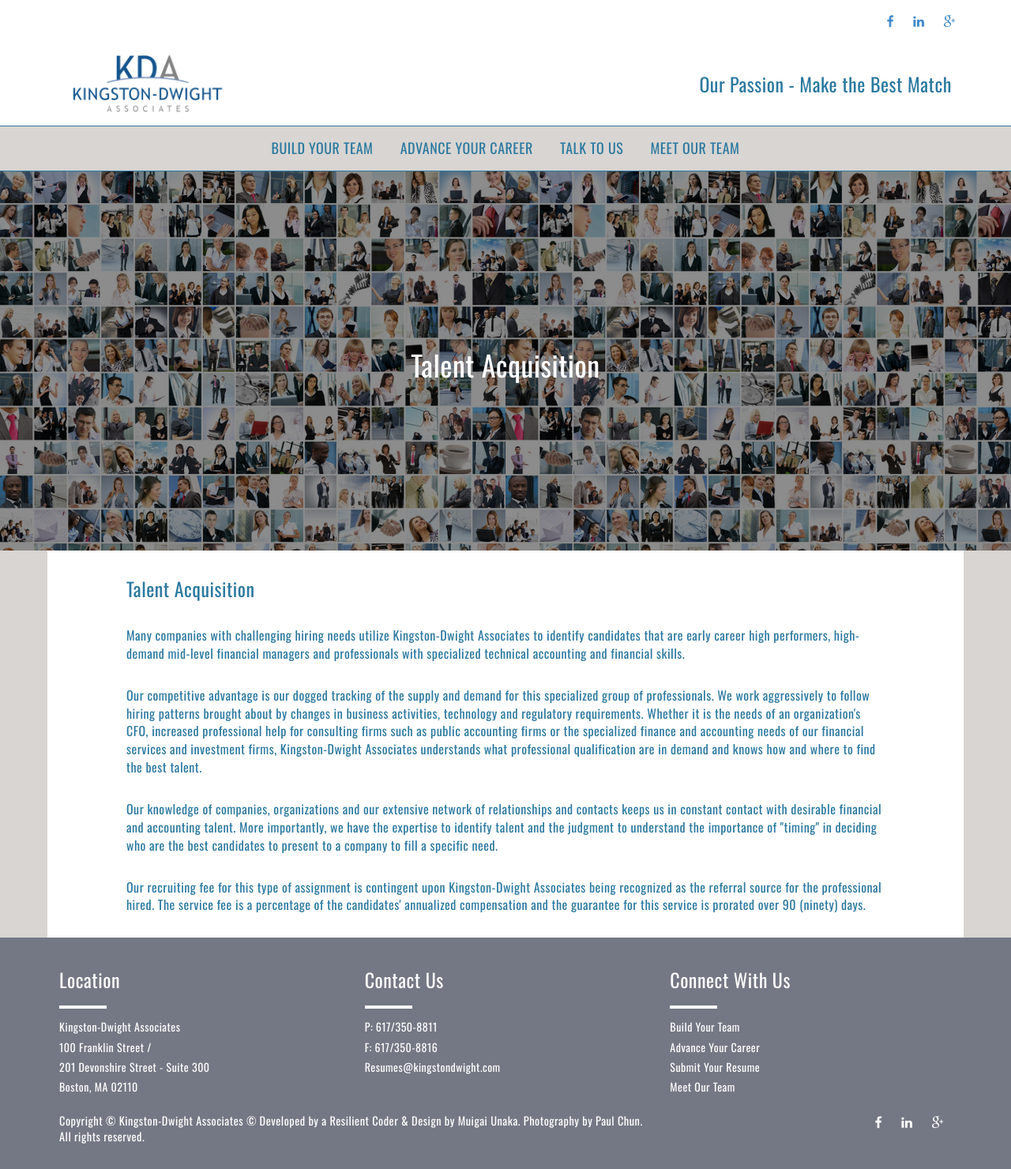
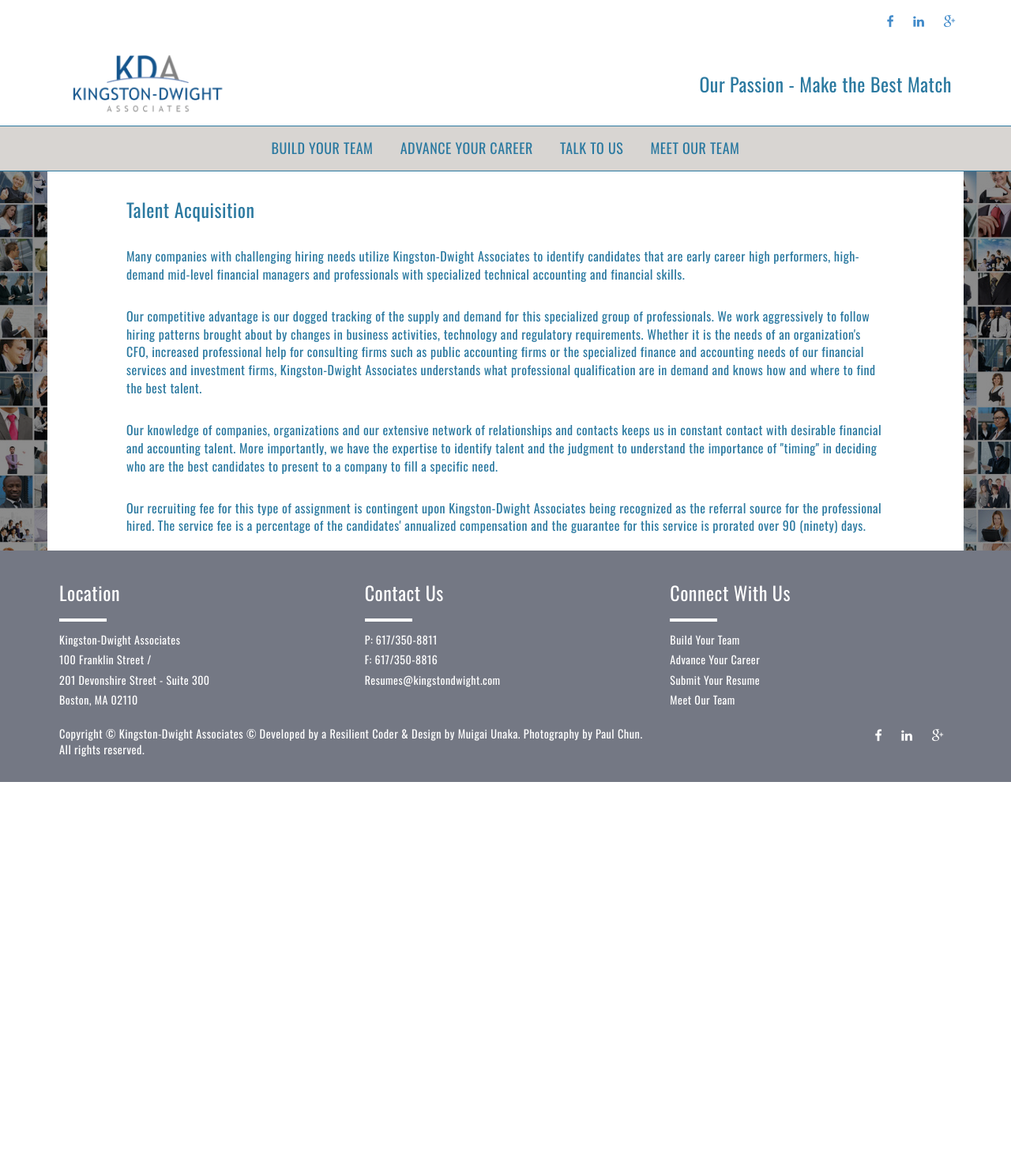
Before and after one commit to muigaiunaka/kingstondwight, a Jekyll site: the page built from talent-acquisition.html, in a window 1280 px wide. Shown: the whole page at 79% size. Built offline with Jekyll 4.4.1, drawn with Linux system fonts in a browser that asks for light colours; nearby versions of some CDN libraries; some web fonts are replaced; a script that is not in the unit is left out; after the commit the page ends 990 px from its top, so only the background shows below that.

Commit message:
updated talent-acquisition and more

```diff
--- a/css/style.css
+++ b/css/style.css
@@ -493,6 +493,11 @@
     /*display: none;*/
 }
 
+.uploadcare-widget-button {
+    background-color: #2b79a0;
+    margin: 15px auto;
+}
+
 /*--------------------------------------------------------------
 # Content Pages
 --------------------------------------------------------------*/
--- a/talent-acquisition.html
+++ b/talent-acquisition.html
@@ -4,21 +4,36 @@
 permalink: /talent-acquisition/
 ---
 
-<section class="heroBanner" style="background: linear-gradient(rgba(0, 0, 0, 0.45), rgba(0, 0, 0, 0.45)), url('../img/talent-acquisition-banner.jpeg') fixed">
-    <h1> {{ page.title }} </h1>
-</section>
+<!--<section class="heroBanner" style="background: linear-gradient(rgba(0, 0, 0, 0.45), rgba(0, 0, 0, 0.45)), url('../img/talent-acquisition-banner.jpeg') fixed">-->
+    <!--<h1> {{ page.title }} </h1>-->
+<!--</section>-->
 
-<section class="wrapper col-xs-12 bg-gray">
+<!--<section class="wrapper col-xs-12 bg-gray">-->
+    <!--<div class="col-xs-12 bg-white wrapper">-->
+        <!--<div class="content-container">-->
+        <!--<h2>Talent Acquisition</h2>-->
+        <!--<p>Many companies with challenging hiring needs utilize Kingston-Dwight Associates to identify candidates that are early career high performers, high-demand mid-level financial managers and professionals with specialized technical accounting and financial skills.</p>-->
+
+        <!--<p>Our competitive advantage is our dogged tracking of the supply and demand for this specialized group of professionals. We work aggressively to follow hiring patterns brought about by changes in business activities, technology and regulatory requirements. Whether it is the needs of an organization's CFO, increased professional help for consulting firms such as public accounting firms or the specialized finance and accounting needs of our financial services and investment firms, Kingston-Dwight Associates understands what professional qualification are in demand and knows how and where to find the best talent.</p>-->
+
+        <!--<p>Our knowledge of companies, organizations and our extensive network of relationships and contacts keeps us in constant contact with desirable financial and accounting talent. More importantly, we have the expertise to identify talent and the judgment to understand the importance of "timing" in deciding who are the best candidates to present to a company to fill a specific need.</p>-->
+
+        <!--<p>Our recruiting fee for this type of assignment is contingent upon Kingston-Dwight Associates being recognized as the referral source for the professional hired. The service fee is a percentage of the candidates' annualized compensation and the guarantee for this service is prorated over 90 (ninety) days.</p>-->
+        <!--</div>-->
+    <!--</div>-->
+<!--</section>-->
+
+<section class="wrapper col-xs-12 bg-gray heroBanner" style="background: linear-gradient(rgba(0, 0, 0, 0.45), rgba(0, 0, 0, 0.45)), url('../img/talent-acquisition-banner.jpeg') fixed">
     <div class="col-xs-12 bg-white wrapper">
-        <div class="content-container">
-        <h2>Talent Acquisition</h2>
-        <p>Many companies with challenging hiring needs utilize Kingston-Dwight Associates to identify candidates that are early career high performers, high-demand mid-level financial managers and professionals with specialized technical accounting and financial skills.</p>
+        <div class="content-container text-left">
+            <h2 class="text-left">Talent Acquisition</h2>
+            <p class="text-left">Many companies with challenging hiring needs utilize Kingston-Dwight Associates to identify candidates that are early career high performers, high-demand mid-level financial managers and professionals with specialized technical accounting and financial skills.</p>
 
-        <p>Our competitive advantage is our dogged tracking of the supply and demand for this specialized group of professionals. We work aggressively to follow hiring patterns brought about by changes in business activities, technology and regulatory requirements. Whether it is the needs of an organization's CFO, increased professional help for consulting firms such as public accounting firms or the specialized finance and accounting needs of our financial services and investment firms, Kingston-Dwight Associates understands what professional qualification are in demand and knows how and where to find the best talent.</p>
+            <p>Our competitive advantage is our dogged tracking of the supply and demand for this specialized group of professionals. We work aggressively to follow hiring patterns brought about by changes in business activities, technology and regulatory requirements. Whether it is the needs of an organization's CFO, increased professional help for consulting firms such as public accounting firms or the specialized finance and accounting needs of our financial services and investment firms, Kingston-Dwight Associates understands what professional qualification are in demand and knows how and where to find the best talent.</p>
 
-        <p>Our knowledge of companies, organizations and our extensive network of relationships and contacts keeps us in constant contact with desirable financial and accounting talent. More importantly, we have the expertise to identify talent and the judgment to understand the importance of "timing" in deciding who are the best candidates to present to a company to fill a specific need.</p>
+            <p class="text-left">Our knowledge of companies, organizations and our extensive network of relationships and contacts keeps us in constant contact with desirable financial and accounting talent. More importantly, we have the expertise to identify talent and the judgment to understand the importance of "timing" in deciding who are the best candidates to present to a company to fill a specific need.</p>
 
-        <p>Our recruiting fee for this type of assignment is contingent upon Kingston-Dwight Associates being recognized as the referral source for the professional hired. The service fee is a percentage of the candidates' annualized compensation and the guarantee for this service is prorated over 90 (ninety) days.</p>
+            <p class="text-left">Our recruiting fee for this type of assignment is contingent upon Kingston-Dwight Associates being recognized as the referral source for the professional hired. The service fee is a percentage of the candidates' annualized compensation and the guarantee for this service is prorated over 90 (ninety) days.</p>
         </div>
     </div>
 </section>
```
